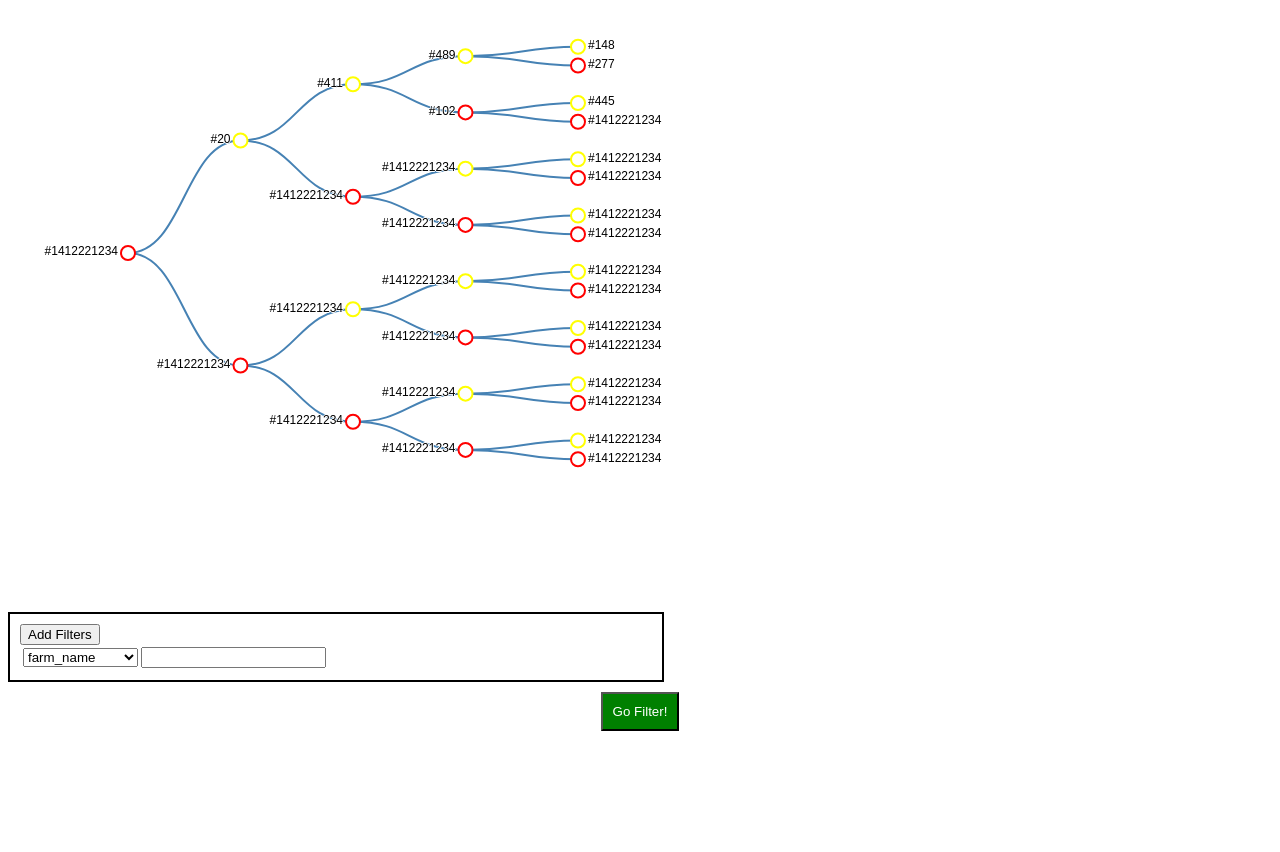
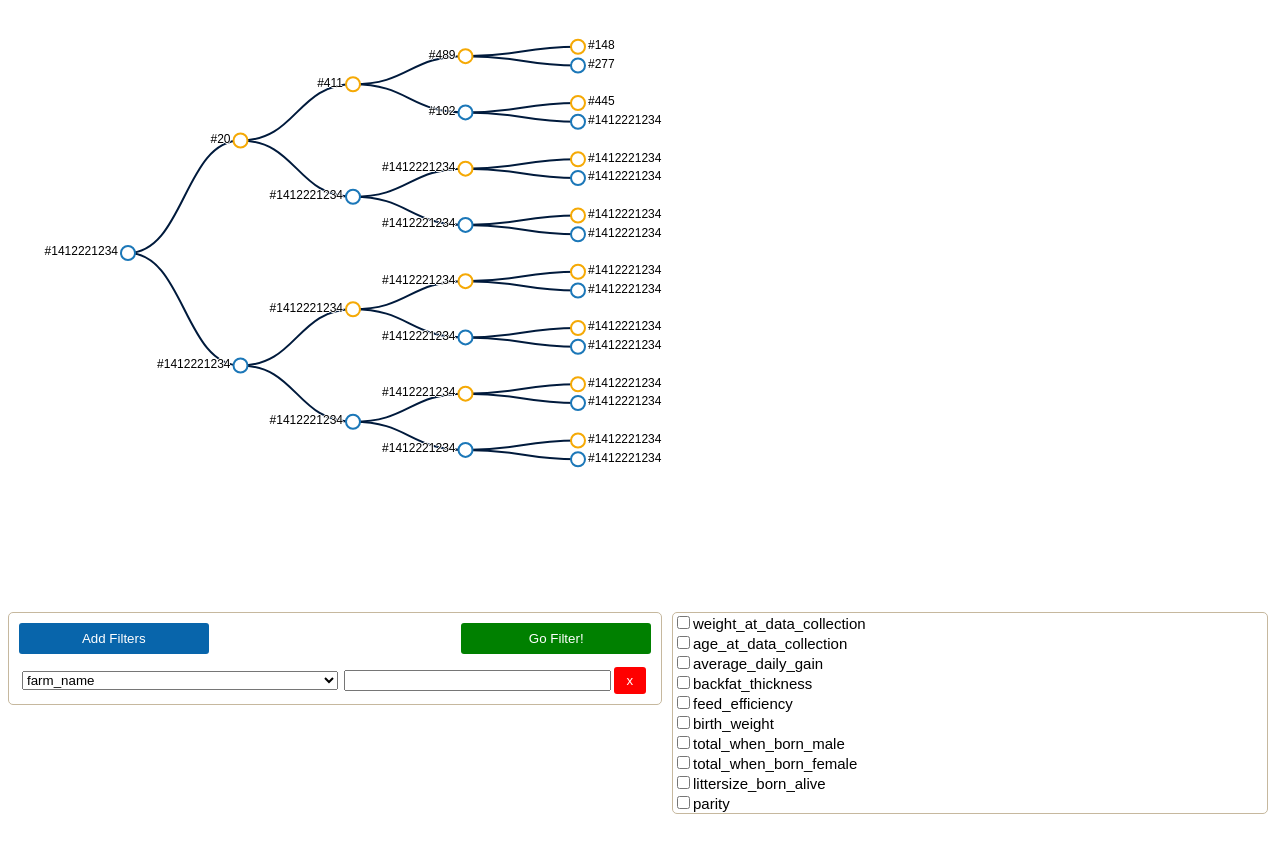
Before and after one commit to acdeguzman/pedigree-visualizer-2.0, a plain HTML site: page index.html in a window 1280 px wide. Both pictures are taken after a click on the button "Add Filters". Before the commit the page ends 800 px from the top, so only its background shows below. Drawn offline with Linux system fonts and the light colour scheme.

Commit message:
Added: 1) Delete input feature 2) Checkboxes for quantitative data. Changed color of nodes from yellow and red to yellow and blue

```diff
--- a/style.css
+++ b/style.css
@@ -14,7 +14,7 @@
 
 .link {
 	fill: none;
-	stroke:	steelblue;
+	stroke:	#001a3c;
 	stroke-width:	2px;
 }
 
--- a/visualizer.js
+++ b/visualizer.js
@@ -66,7 +66,9 @@ let treeData = {"registrationnumber":"#1412221234", "qualitative_info":{"farm_na
 treeData = JSON.parse(JSON.stringify(treeData).split('"registrationnumber":').join('"name":'));
 treeData = JSON.parse(JSON.stringify(treeData).split('"parents":').join('"children":'));
 
-let keysForSelect = [];	//storage of keys for select;
+let keysForSelect = [];		//storage of qualitative keys
+let keysForCheckbox = [];	//storage of quantitative keys
+let map = {};	// for values in input
 let nodecount = 0;
 
 // Set initial margins for SVG dimension initialization
@@ -108,6 +110,18 @@ let link =	g.selectAll(".link")
 				.attr("d", function(d) {
 
 					for(let key in d.data.qualitative_info) if(!keysForSelect.includes(key)) keysForSelect.push(key);
+					for(let key in d.data.quantitative_info) if(!keysForCheckbox.includes(key)) keysForCheckbox.push(key);
+
+					for(let i = 0; i < keysForSelect.length; i++) {
+
+						map[keysForSelect[i]] = [];
+
+						for(let value in d.data.qualitative_info[keysForSelect[i]]) {
+
+							console.log(d.data.qualitative_info[keysForSelect[i]]);
+							if(!map[keysForSelect[i]].includes(value)) map[keysForSelect[i]].push(value);
+						}
+					}
 
 					return	"M" + d.y + "," + d.x
 							+ "C" + (d.y + d.parent.y) / 2 + "," + d.x
@@ -139,8 +153,8 @@ node.append("circle")
 		for(let key in d.data.qualitative_info) {
 
 			if(key == "sex") {
-				if(d.data.qualitative_info[key] == "Male") return "red";
-				else return "yellow";
+				if(d.data.qualitative_info[key] == "Male") return "#1b77b8";
+				else return "#f5a905";
 			}
 		}
 	})
@@ -183,50 +197,69 @@ node.append("text")
 	.text(function(d) {return d.data.name;});
 
 
-console.log(nodecount);
-
 // Adding filter features
 let body = document.getElementsByTagName("body")[0];
 
 let filterDiv = document.createElement('div');
 
 // filter positioning
-// filterDiv.style.margin = 'auto';
 filterDiv.style.width = '50%';
 filterDiv.style.padding = '10px';
-filterDiv.style.border = '2px solid black';
+filterDiv.style.border = '1px solid #c6b89e';
+filterDiv.style.borderRadius = '5px';
+filterDiv.style.float = 'left';
+filterDiv.style.marginBottom = '3%';
+
+body.appendChild(filterDiv);
+
+let buttonDiv = document.createElement('div');
+buttonDiv.style.width = '100%';
+buttonDiv.style.paddingBottom = '7%';
 
 let flag = 0, selectCounter = 0;	// for adding "Apply filter" button
 
 const addButton = document.createElement('button');
 addButton.type = "submit";
 addButton.appendChild(document.createTextNode("Add Filters"));
+addButton.style.color = 'white';
+addButton.style.background = '#0865ab';
+addButton.style.padding = '8px';
+addButton.style.float = 'left';
+addButton.style.width = '30%';
+addButton.style.border = 'none';
+addButton.style.cursor = 'pointer';
+addButton.style.borderRadius = '3px';
 
 const goFilter = document.createElement('button');
 goFilter.type = 'submit';
 goFilter.appendChild(document.createTextNode("Go Filter!"));
-goFilter.style.display = 'block';
-goFilter.style.marginLeft = 'auto';
-goFilter.style.marginRight = 'auto';
-goFilter.style.marginTop = '10px';
 goFilter.style.color = 'white';
 goFilter.style.background = 'green';
-goFilter.style.padding = '10px';
+goFilter.style.padding = '8px';
+goFilter.style.float = 'right';
+goFilter.style.width = '30%';
+goFilter.style.border = 'none';
+goFilter.style.cursor = 'pointer';
+goFilter.style.borderRadius = '3px';
 
+buttonDiv.appendChild(addButton);
 
-let inputDiv = document.createElement('div');
-
-body.appendChild(filterDiv);
+filterDiv.appendChild(buttonDiv);
 
 addButton.addEventListener('click', function() {
 
 	flag++;
 
+	let inputDiv = document.createElement('div');
+
 	let select = document.createElement('select');
 	let textField = document.createElement('input');
 	textField.type = 'text';
+	textField.style.width = '41%';
+	textField.style.margin = '3px';
 	let option;
 	select.style.margin = '3px';
+	select.style.width = '50%';
 
 	for(let i = 0; i < keysForSelect.length; i++) {
 
@@ -236,17 +269,37 @@ addButton.addEventListener('click', function() {
 		select.appendChild(option);
 	}
 
+	let deleteButton = document.createElement('button');
+	deleteButton.appendChild(document.createTextNode('x'));
+	deleteButton.style.color = 'white';
+	deleteButton.style.background = 'red';
+	deleteButton.style.height = '27px';
+	deleteButton.style.width = '5%';
+	deleteButton.style.border = 'none';
+	deleteButton.style.cursor = 'pointer';
+	deleteButton.style.borderRadius = '3px';
+
+	deleteButton.addEventListener('click', function() {
+
+		if(this.parentNode.parentNode.childNodes.length == 2) {
+
+			buttonDiv.removeChild(buttonDiv.childNodes[1]);
+			flag = 0;
+		}
+		this.parentNode.parentNode.removeChild(this.parentNode);
+	});
+
 	inputDiv.appendChild(select);
 	inputDiv.appendChild(textField);
-	inputDiv.appendChild(document.createElement('br'));
+	inputDiv.appendChild(deleteButton);
+	filterDiv.appendChild(inputDiv);
+	// check if there is at least one filter
 
-	// check if there is at least one filter
-	if(flag == 1) body.appendChild(goFilter);
+	if(flag == 1) buttonDiv.appendChild(goFilter);
 
 });
 
-filterDiv.appendChild(addButton);
-filterDiv.appendChild(inputDiv);
+console.log(map);
 
 goFilter.addEventListener('click', function() {
 
@@ -258,16 +311,19 @@ goFilter.addEventListener('click', function() {
 		return "white";
 	});
 
-	let i = 0;
+	let i = 1;
 
 	let keysForFilter = [], valuesForFilter = [];	// will be used for traversing the tree
 
-	while(i != inputDiv.childNodes.length) {
+	while(i < filterDiv.childNodes.length) {
 
-		keysForFilter.push(inputDiv.childNodes[i].value);
-		valuesForFilter.push(inputDiv.childNodes[i+1].value);
+		// keysForFilter.push(inputDiv.childNodes[i].value);
+		// valuesForFilter.push(inputDiv.childNodes[i+1].value);
 
-		i+=3;
+		keysForFilter.push(filterDiv.childNodes[i].childNodes[0].value);
+		valuesForFilter.push(filterDiv.childNodes[i].childNodes[1].value);
+
+		i++;
 	}
 
 	// fill nodes according to filter
@@ -281,10 +337,10 @@ goFilter.addEventListener('click', function() {
 
 				if(key == keysForFilter[i]) {
 
-					if(d.data.qualitative_info[key] == valuesForFilter[i]) {
+					if(d.data.qualitative_info[key].toLowerCase() == valuesForFilter[i].toLowerCase()) {
 
-						if(d.data.qualitative_info.sex == "Male") return "red";
-						else if(d.data.qualitative_info.sex == "Female") return "yellow";
+						if(d.data.qualitative_info.sex == "Male") return "#1b77b8";
+						else if(d.data.qualitative_info.sex == "Female") return "#f5a905";
 					}
 				}
 			}
@@ -300,7 +356,12 @@ goFilter.addEventListener('click', function() {
 
 		for(let key in d.data.qualitative_info) {
 
-			animalinfo = animalinfo + "<tr><td>" + key + "</td><td>" + d.data.info[key] + "</td></tr>";
+			animalinfo = animalinfo + "<tr><td>" + key + "</td><td>" + d.data.qualitative_info[key] + "</td></tr>";
+		}
+
+		for(let key in d.data.quantitative_info) {
+
+			animalinfo = animalinfo + "<tr><td>" + key + "</td><td>" + d.data.quantitative_info[key] + "</td></tr>";
 		}
 
 		animalinfo = animalinfo + "</table>"
@@ -318,6 +379,50 @@ goFilter.addEventListener('click', function() {
 
 });
 
+// Section for checkboxes div (for quantitative data)
+
+let quanti_div = document.createElement('div');
+quanti_div.style.width = '47%';
+quanti_div.style.float = 'left';
+quanti_div.style.marginLeft = '10px';
+quanti_div.style.marginBottom = '3%';
+quanti_div.style.border = '1px solid #c6b89e';
+quanti_div.style.borderRadius = '5px';
+
+// div for checkboxes
+let quanti_form_div = document.createElement('div');
+
+// create form for checkboxes
+let quanti_form = document.createElement('form');
+quanti_form.action = "";
+
+for(let i = 0; i < keysForCheckbox.length; i++) {
+
+	let quanti_input = document.createElement('input');
+
+	quanti_input.type = 'checkbox';
+	quanti_input.name = 'quanti_info';
+	quanti_input.id = keysForCheckbox[i];
+
+	quanti_input.value = keysForCheckbox[i];
+
+	quanti_form.appendChild(quanti_input);
+
+	let label = document.createElement('label');
+
+	label.htmlFor = keysForCheckbox[i];
+	label.appendChild(document.createTextNode(keysForCheckbox[i]));
+	label.style.fontSize = '15px';
+	label.style.fontFamily = 'Arial, Helvetica, sans-serif';
+
+	quanti_form.appendChild(label);
+	quanti_form.appendChild(document.createElement('br'));
+}
+
+quanti_form_div.appendChild(quanti_form)
+quanti_div.appendChild(quanti_form_div);
+body.appendChild(quanti_div);
+
 // REFERENCES
 // https://bl.ocks.org/d3noob/257c360b3650b9f0a52dd8257d7a2d73
 // https://bl.ocks.org/d3noob/5537fe63086c4f100114f87f124850dd
```
